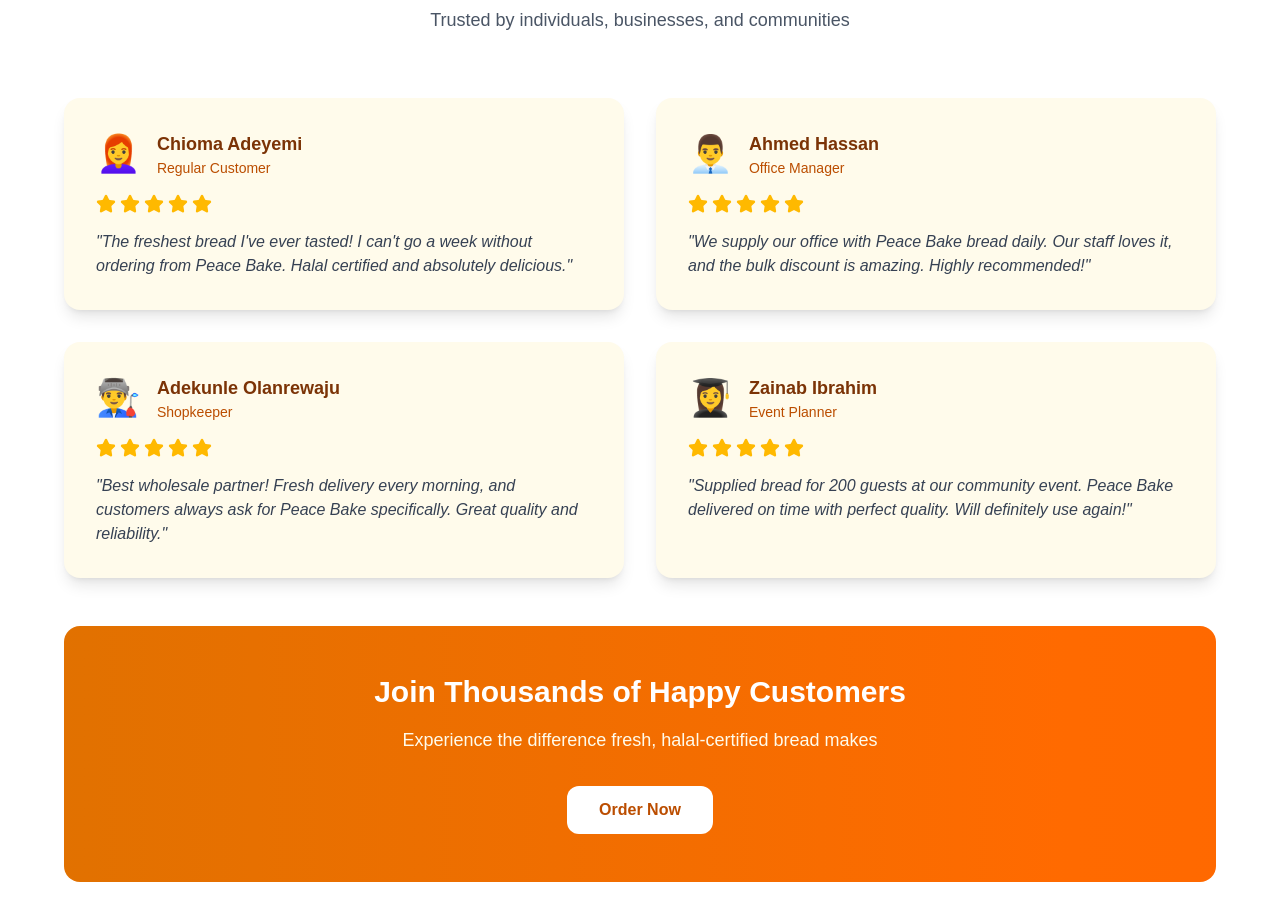
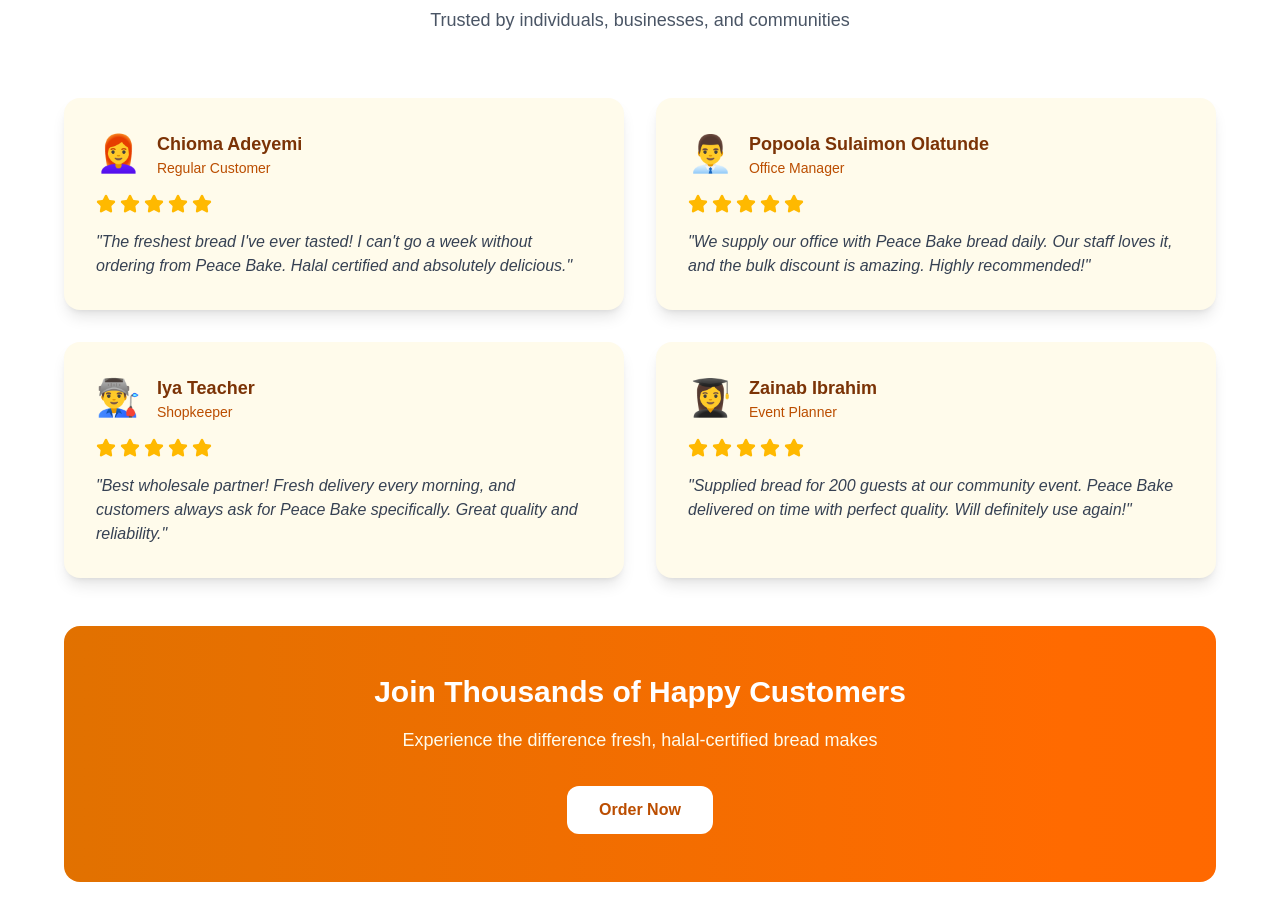
Before and after one commit to Fattylee/peace-bake, a Next.js app: page / in a window 1280 px wide. Shown: the part 3840-4760 px from the top of the page. Built offline with nearby package versions, Linux system fonts and the light colour scheme.

Commit message:
feat: update testimonials with new customer names for improved authenticity

```diff
--- a/app/components/TestimonialsSection.tsx
+++ b/app/components/TestimonialsSection.tsx
@@ -11,14 +11,14 @@ const testimonials = [
     text: "The freshest bread I've ever tasted! I can't go a week without ordering from Peace Bake. Halal certified and absolutely delicious.",
   },
   {
-    name: "Ahmed Hassan",
+    name: "Popoola Sulaimon Olatunde",
     role: "Office Manager",
     image: "👨‍💼",
     rating: 5,
     text: "We supply our office with Peace Bake bread daily. Our staff loves it, and the bulk discount is amazing. Highly recommended!",
   },
   {
-    name: "Adekunle Olanrewaju",
+    name: "Iya Teacher",
     role: "Shopkeeper",
     image: "👨‍🏭",
     rating: 5,
```
